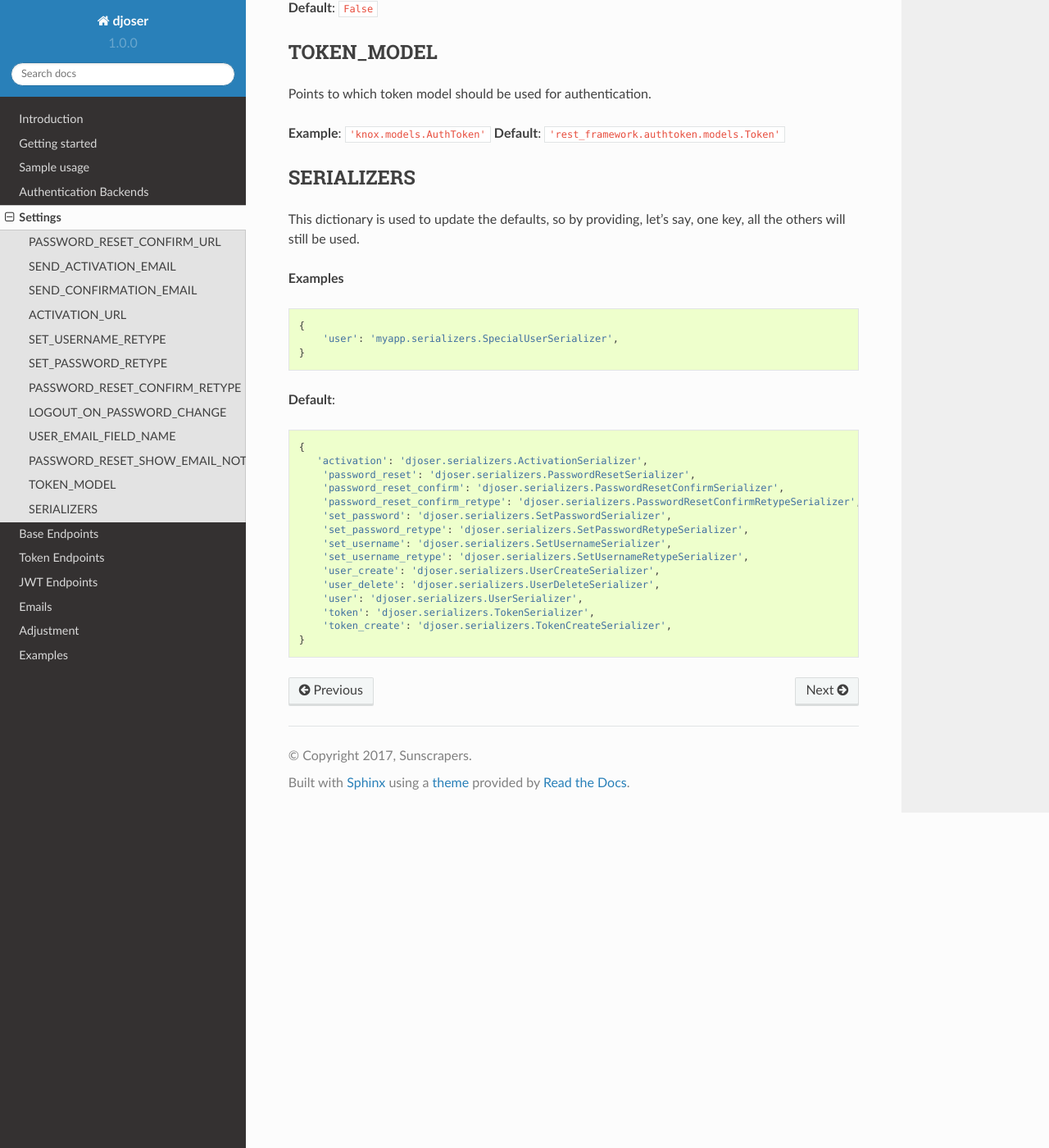
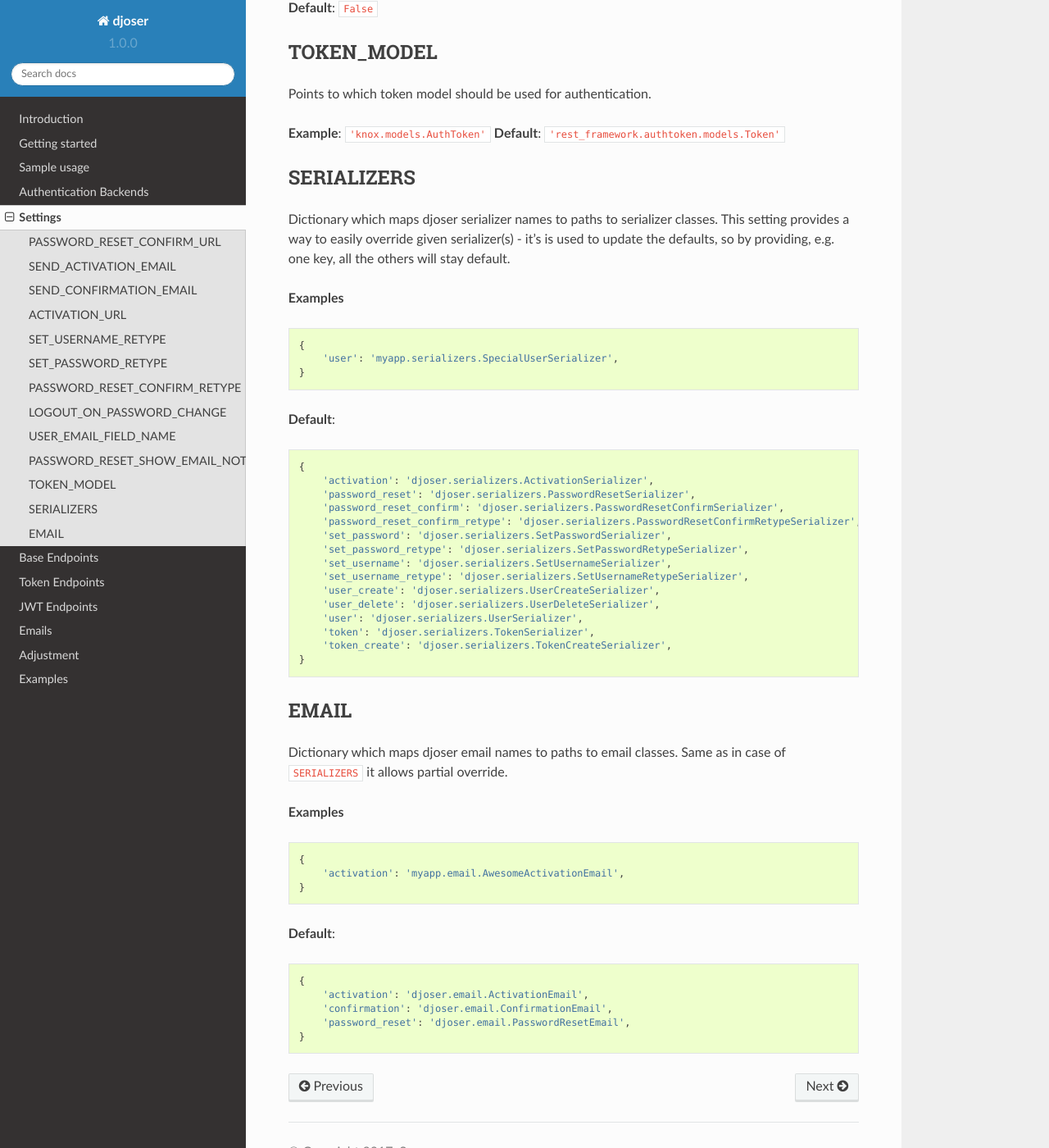
Before and after one commit to sunscrapers/djoser, a Sphinx documentation site: the page built from docs/source/settings.rst, in a window 1280 px wide and 1400 px high, scrolled down 2269 px. Shown: the whole window at 82% size. Built offline with Sphinx 7.4.7 and the Read the Docs theme 2.0.0, drawn with Linux system fonts in a browser that asks for light colours.

Commit message:
Add EMAIL setting documentation

```diff
--- a/docs/source/settings.rst
+++ b/docs/source/settings.rst
@@ -114,8 +114,9 @@ Points to which token model should be used for authentication.
 SERIALIZERS
 -----------
 
-This dictionary is used to update the defaults, so by providing,
-let's say, one key, all the others will still be used.
+Dictionary which maps djoser serializer names to paths to serializer classes.
+This setting provides a way to easily override given serializer(s) - it's is used
+to update the defaults, so by providing, e.g. one key, all the others will stay default.
 
 **Examples**
 
@@ -130,7 +131,7 @@ let's say, one key, all the others will still be used.
 .. code-block:: python
 
     {
-       'activation': 'djoser.serializers.ActivationSerializer',
+        'activation': 'djoser.serializers.ActivationSerializer',
         'password_reset': 'djoser.serializers.PasswordResetSerializer',
         'password_reset_confirm': 'djoser.serializers.PasswordResetConfirmSerializer',
         'password_reset_confirm_retype': 'djoser.serializers.PasswordResetConfirmRetypeSerializer',
@@ -144,3 +145,27 @@ let's say, one key, all the others will still be used.
         'token': 'djoser.serializers.TokenSerializer',
         'token_create': 'djoser.serializers.TokenCreateSerializer',
     }
+
+EMAIL
+-----
+
+Dictionary which maps djoser email names to paths to email classes.
+Same as in case of ``SERIALIZERS`` it allows partial override.
+
+**Examples**
+
+.. code-block:: python
+
+    {
+        'activation': 'myapp.email.AwesomeActivationEmail',
+    }
+
+**Default**:
+
+.. code-block:: python
+
+    {
+        'activation': 'djoser.email.ActivationEmail',
+        'confirmation': 'djoser.email.ConfirmationEmail',
+        'password_reset': 'djoser.email.PasswordResetEmail',
+    }
```
